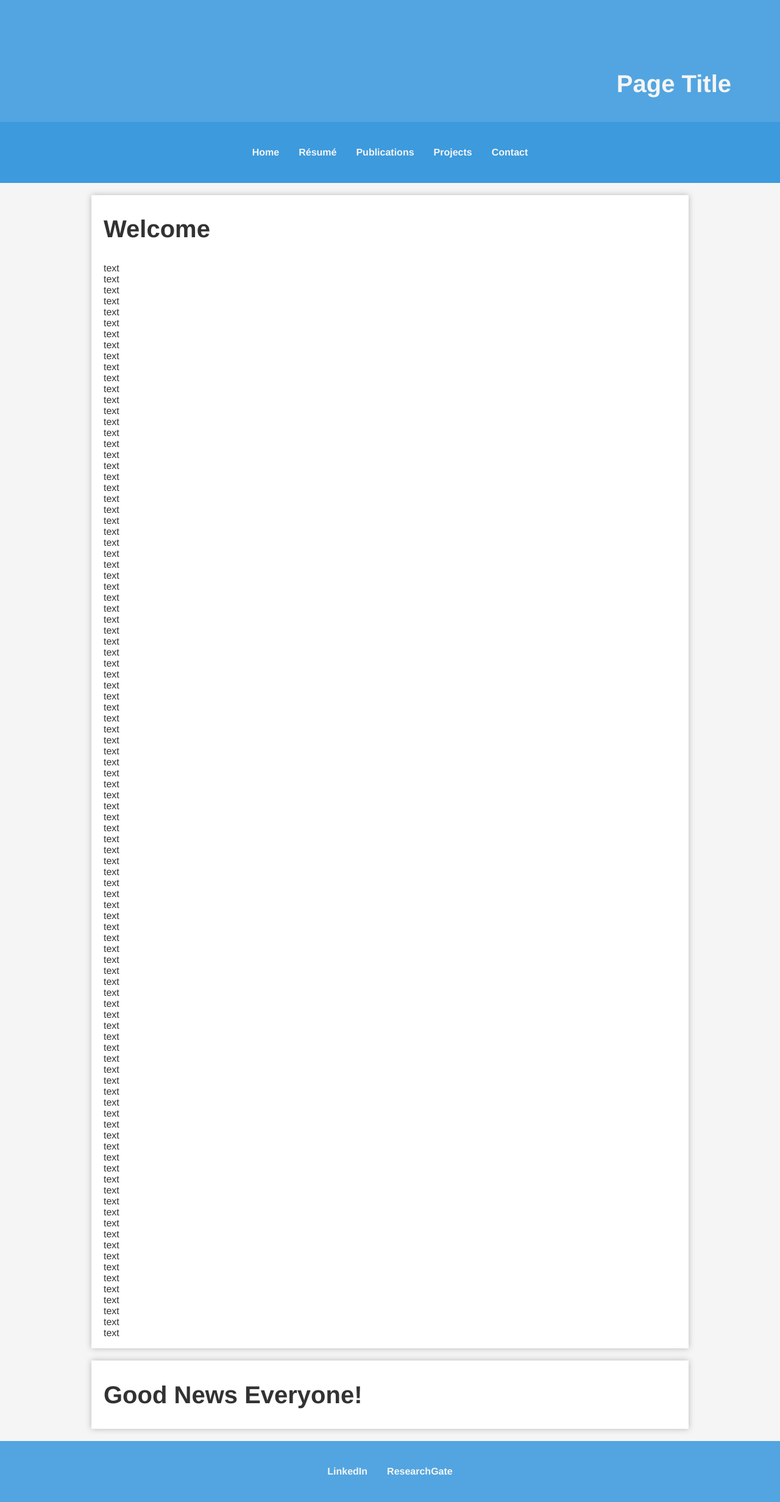
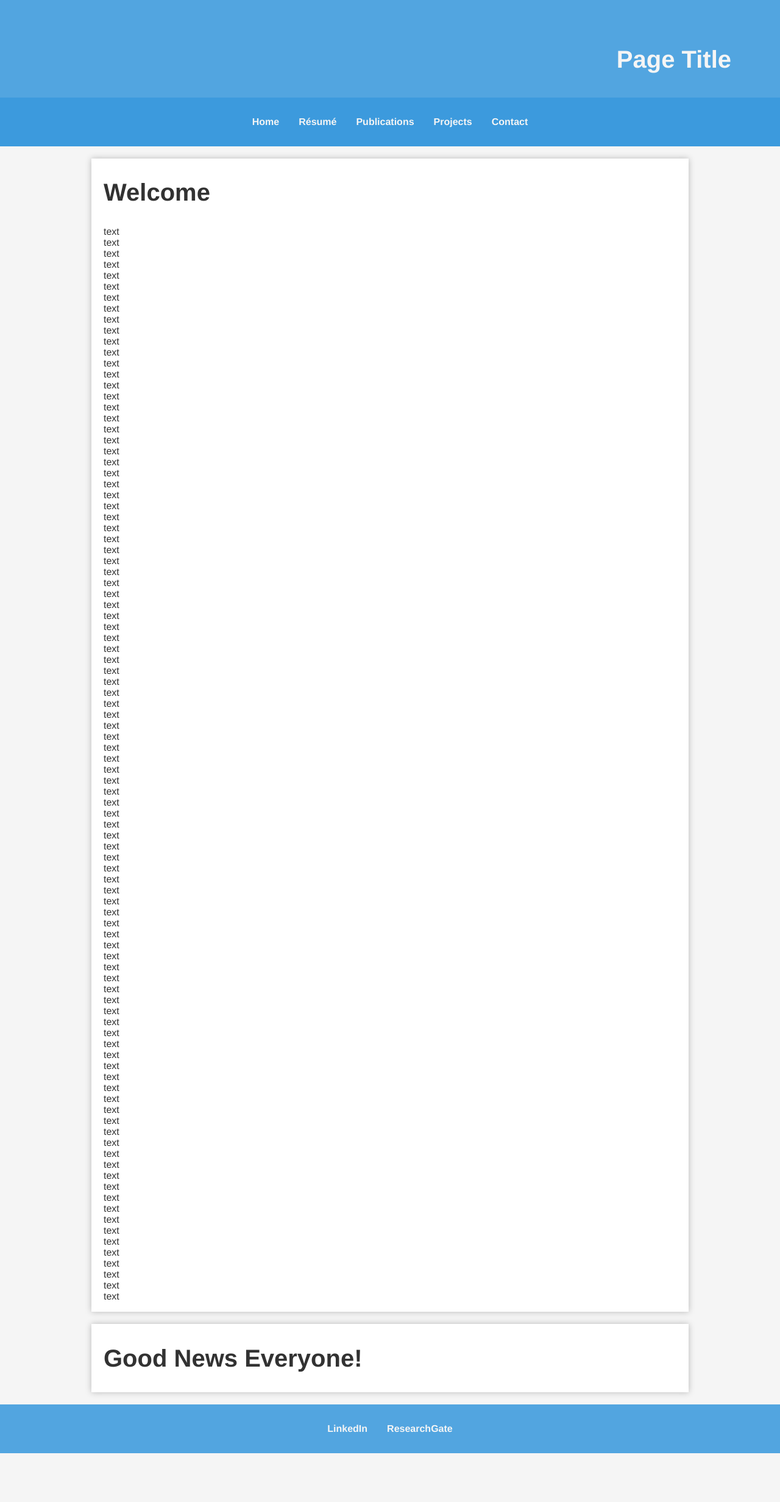
Before and after one commit to dmtveit/dmtveit.github.io, a Jekyll site: the page built from index.html, in a window 1280 px wide. Shown: the whole page at 61% size. Built offline with Jekyll 4.4.1, drawn with Linux system fonts in a browser that asks for light colours; after the commit the page ends 2383 px from its top, so only the background shows below that.

Commit message:
change units

```diff
--- a/css/main.css
+++ b/css/main.css
@@ -20,8 +20,8 @@
     --width-wide: 100%;
     --width-narrow: 490px;
     /* height */
-    --height-top-header: 200px;
-    --height-sticky-header: 100px;
+    --height-top-header: 10rem;
+    --height-sticky-header: 5rem;
     --height-total-header: calc(var(--height-top-header) + var(--height-sticky-header));
     --height-bottom-footer: var(--height-top-header);
     --height-sticky-footer: var(--height-sticky-header);
```
